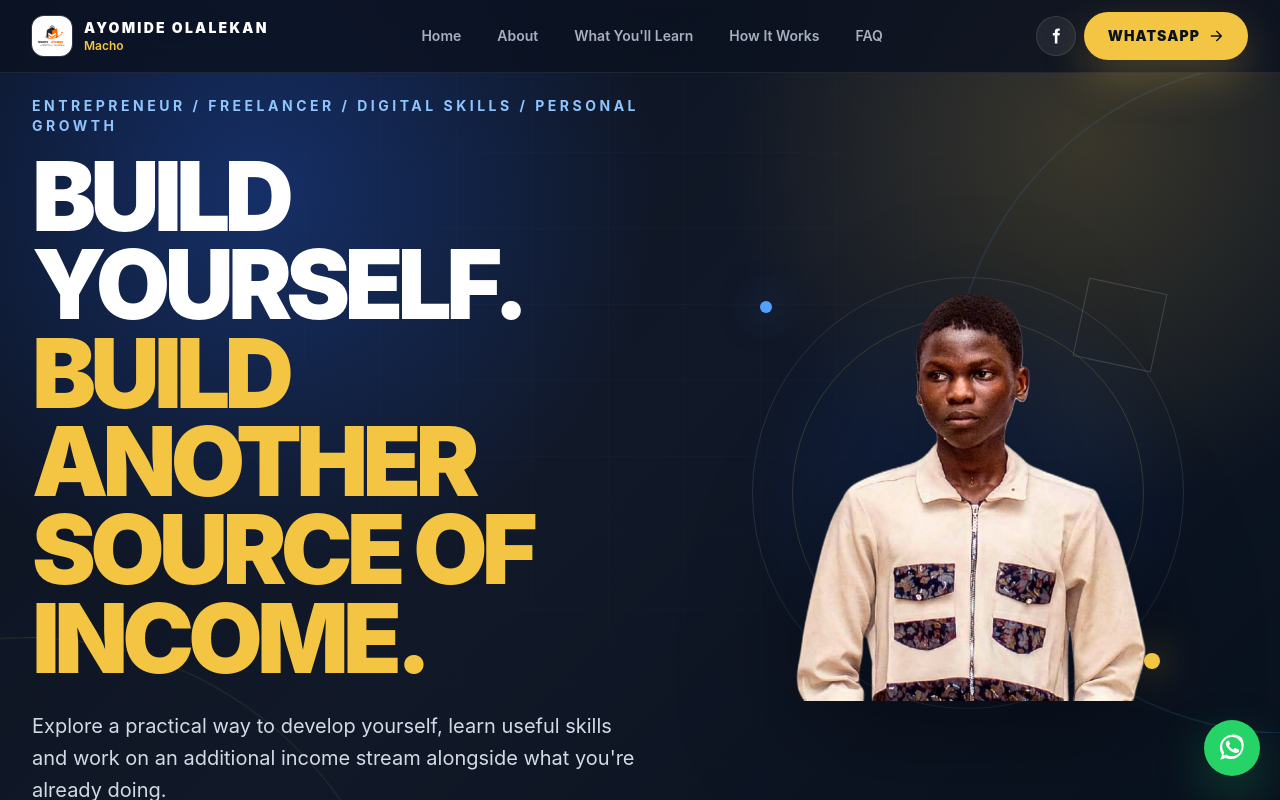
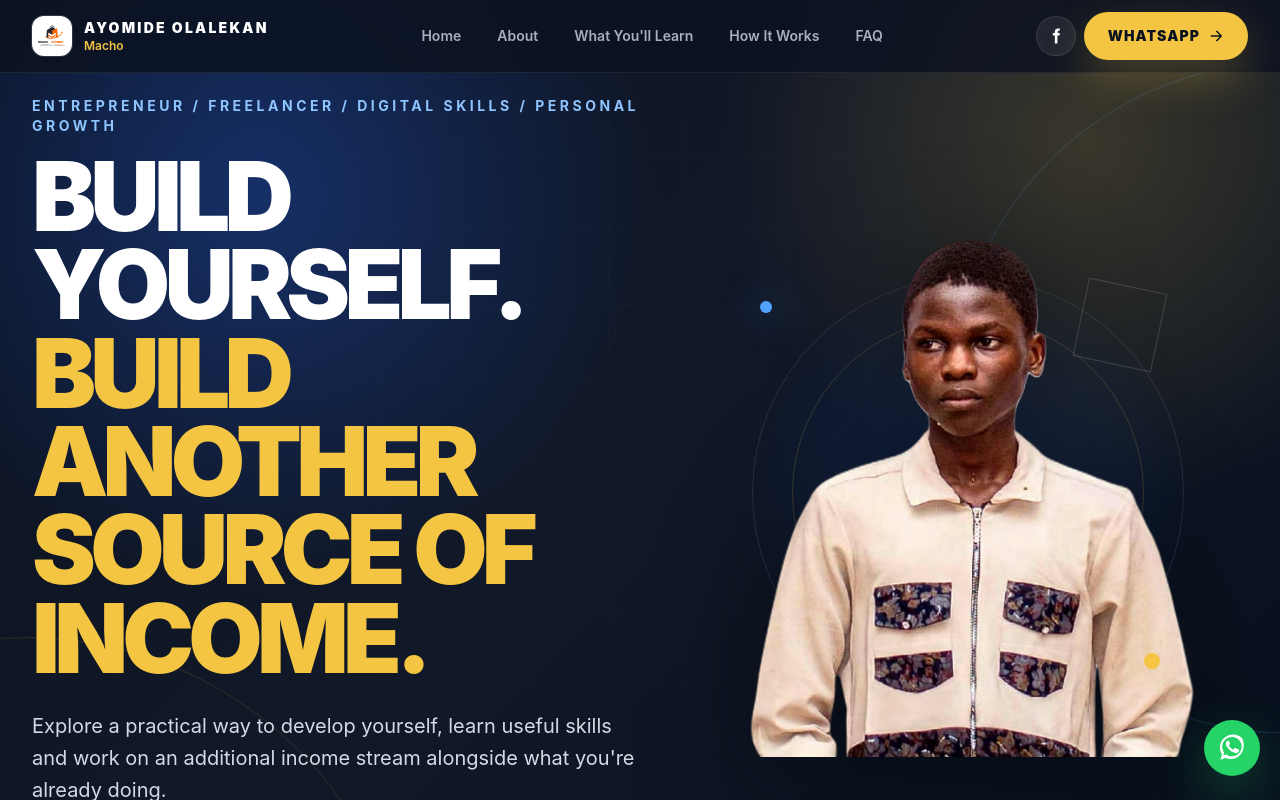
Before and after one commit to machoayomide/Prospect-hunt, a React (Vite) app: page / in a window 1280 px wide. Shown: the top 800 px of the page. Built offline with nearby package versions, Linux system fonts and the light colour scheme.

Commit message:
fix hero photo sizing

```diff
--- a/src/App.tsx
+++ b/src/App.tsx
@@ -357,7 +357,7 @@ function Hero() {
               <img
                 src="/images/hero-photo.png"
                 alt="Macho Ayomide"
-                className="absolute left-1/2 top-1/2 h-[26rem] w-[26rem] -translate-x-1/2 -translate-y-1/2 object-contain object-bottom drop-shadow-[0_20px_60px_rgba(0,0,0,0.45)]"
+                className="absolute bottom-2 left-1/2 h-[33rem] w-auto -translate-x-1/2 drop-shadow-[0_20px_60px_rgba(0,0,0,0.45)]"
               />
               <div className="absolute left-16 top-20 h-3 w-3 rounded-full bg-blue-400 shadow-[0_0_38px_rgba(59,130,246,0.9)]" />
               <div className="absolute bottom-24 right-20 h-4 w-4 rounded-full bg-[#F4C542] shadow-[0_0_38px_rgba(244,197,66,0.8)]" />
```
